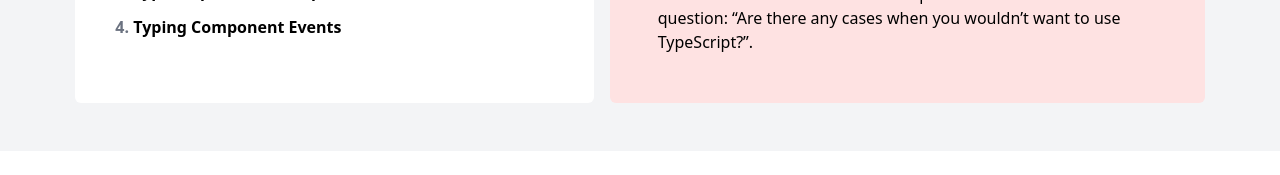
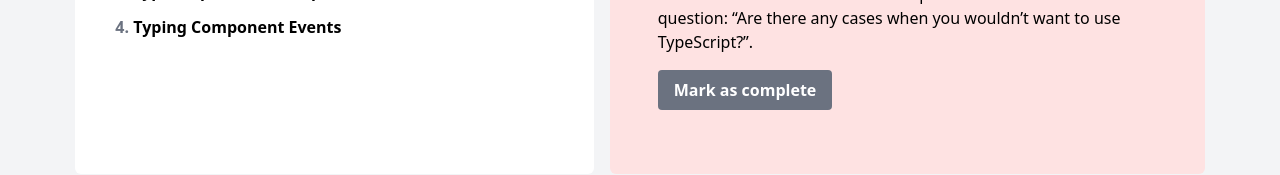
Before and after one commit to seriiserii825/nuxt-mastering, a Nuxt app: page /course/chapter/1-chapter-1/lesson/1-introduction-to-typescript-with-vue-js-3 in a window 1280 px wide. Shown: the part 713-888 px from the top of the page. Before the commit the page ends 864 px from the top, so only its background shows below. Built offline with nearby package versions, Linux system fonts and the light colour scheme.

Commit message:
feat: use state lesson complete button

```diff
--- /dev/null
+++ b/components/LessonCompleteButton.vue
@@ -0,0 +1,33 @@
+<script setup>
+defineProps({
+  modelValue: {
+    type: Boolean,
+    default: false,
+  },
+});
+
+defineEmits(['update:modelValue']);
+</script>
+
+<style scoped>
+::selection {
+  display: none;
+}
+</style>
+<template>
+  <label
+    class="inline-block px-4 py-2 my-4 font-bold text-white rounded cursor-pointer hover:bg-gray-700"
+    :class="{
+      'bg-green-500': modelValue,
+      'bg-gray-500': !modelValue,
+    }"
+  >
+    <input
+      type="checkbox"
+      :value="modelValue"
+      @input="() => $emit('update:modelValue', !modelValue)"
+      class="hidden"
+    />
+    {{ modelValue ? 'Completed!' : 'Mark as complete' }}
+  </label>
+</template>
--- a/pages/course/chapter/[chapterSlug]/lesson/[lessonSlug].vue
+++ b/pages/course/chapter/[chapterSlug]/lesson/[lessonSlug].vue
@@ -1,29 +1,3 @@
-<script setup>
-const course = useCourse();
-const route = useRoute();
-
-const chapter = computed(() => {
-  return course.chapters.find(
-    (chapter) => chapter.slug === route.params.chapterSlug
-  );
-});
-
-const lesson = computed(() => {
-  return chapter.value.lessons.find(
-    (lesson) => lesson.slug === route.params.lessonSlug
-  );
-});
-useHead({
-  title: `${lesson.value.title} - ${course.title}`,
-  meta: [
-    {
-      hid: 'description',
-      name: 'description',
-      content: lesson.value.text,
-    },
-  ],
-})
-</script>
 <template>
   <div>
     <p class="mt-0 mb-1 font-bold uppercase text-slate-400">
@@ -50,5 +24,58 @@
     </div>
     <VideoPlayer class="mb-6" v-if="lesson.videoId" :videoId="lesson.videoId" />
     <p>{{ lesson.text }}</p>
+    <LessonCompleteButton
+        :model-value="isLessonCompleted"
+        @update:model-value="toggleComplete"
+    />
   </div>
 </template>
+<script setup>
+const course = useCourse();
+const route = useRoute();
+
+const chapter = computed(() => {
+  return course.chapters.find(
+    (chapter) => chapter.slug === route.params.chapterSlug
+  );
+});
+
+const lesson = computed(() => {
+  return chapter.value.lessons.find(
+    (lesson) => lesson.slug === route.params.lessonSlug
+  );
+});
+
+const progress = useState("progress", () => {
+  return [];
+});
+
+const isLessonCompleted = computed(() => {
+  if (!progress.value[chapter.value.number - 1]) {
+    return false;
+  }
+  if (!progress.value[chapter.value.number - 1][lesson.value.number - 1]) {
+    return false;
+  }
+  return progress.value[chapter.value.number - 1][lesson.value.number - 1];
+});
+
+const toggleComplete = () => {
+  if (!progress.value[chapter.value.number - 1]) {
+    progress.value[chapter.value.number - 1] = [];
+  }
+  progress.value[chapter.value.number - 1][lesson.value.number - 1] =
+    !isLessonCompleted.value;
+};
+
+useHead({
+  title: `${lesson.value.title} - ${course.title}`,
+  meta: [
+    {
+      hid: "description",
+      name: "description",
+      content: lesson.value.text,
+    },
+  ],
+});
+</script>
```
